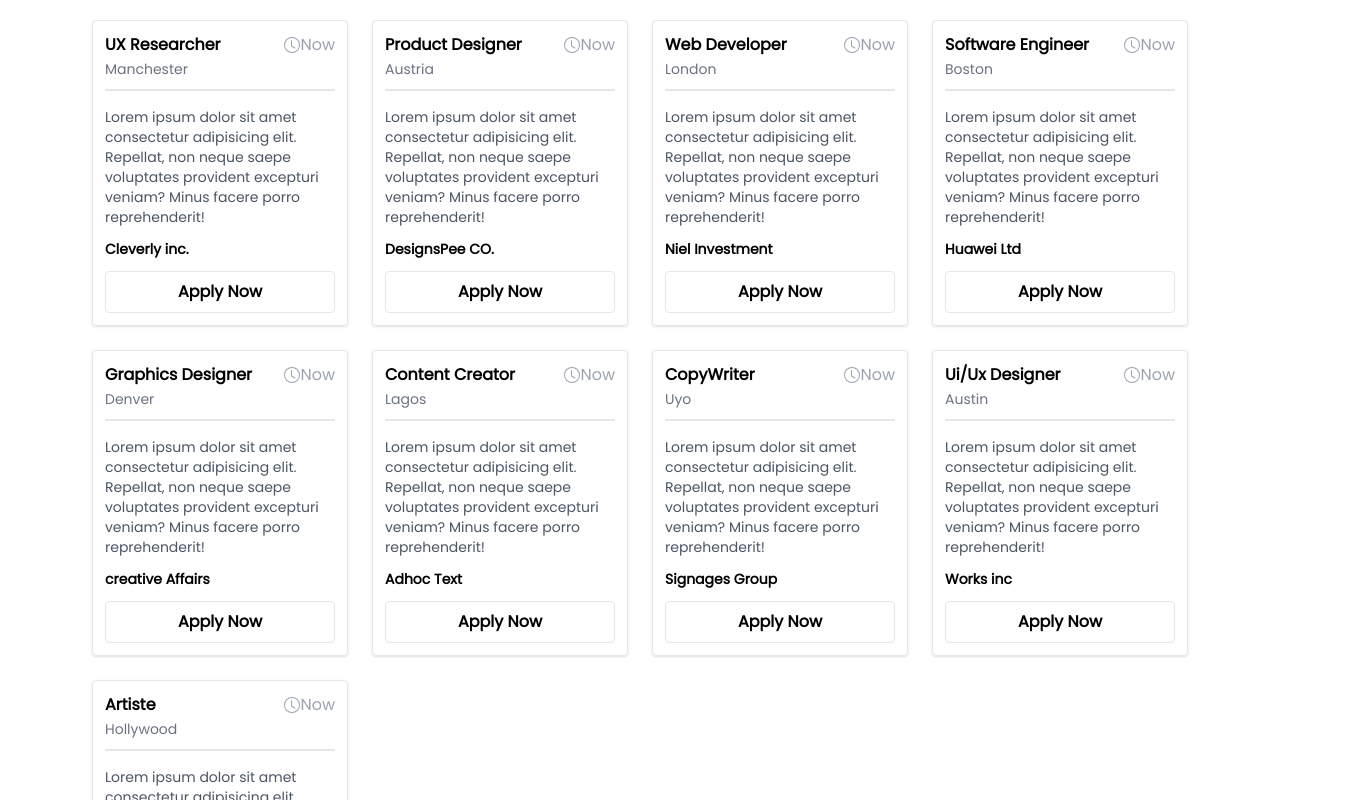
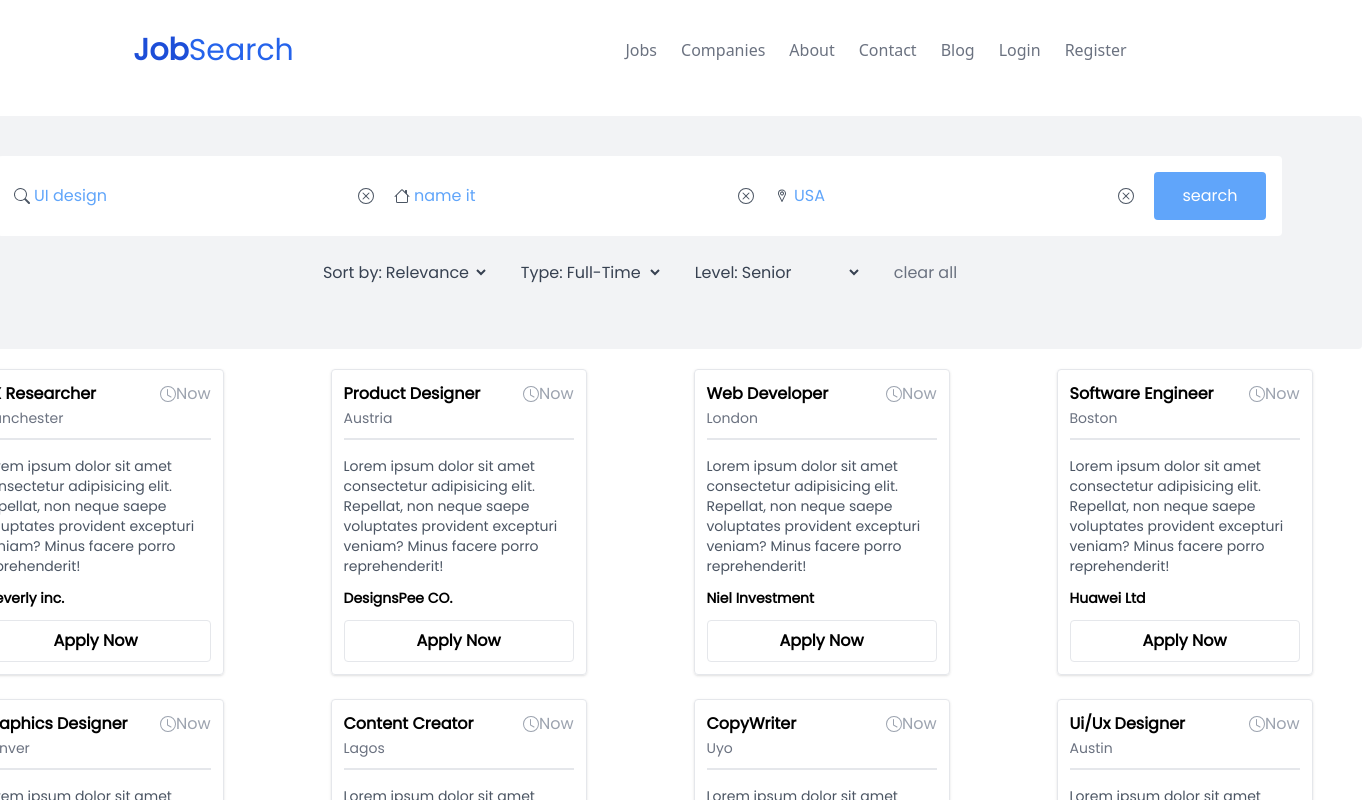
Before and after one commit to cleverAkanimoh/tailwind-learning-project, a React (Vite) app: page / in a window 1280 px wide. Shown: the top 800 px of the page, 1362 px wide, since content can reach past the window. Built offline with nearby package versions, Linux system fonts and the light colour scheme.

Commit message:
modified App.jsx and MiddleContent.jsx

```diff
--- a/src/App.jsx
+++ b/src/App.jsx
@@ -1,11 +1,11 @@
 import Footer from "./Components/Footer";
 import MiddleContent from "./Components/MiddleContent";
-// import NavBar from "./Components/NavBar";
+import NavBar from "./Components/NavBar";
 
 export default function App() {
   return (
     <main className="w-full flex flex-col items-center">
-      {/* <NavBar /> */}
+      <NavBar />
       <MiddleContent />
       <Footer />
     </main>
--- a/src/Components/MiddleContent.jsx
+++ b/src/Components/MiddleContent.jsx
@@ -1,5 +1,5 @@
 import { useState } from 'react';
-// import SearchForm from "./SearchForm";
+import SearchForm from "./SearchForm";
 import AvailableWorks from "./availableWorks";
 import data from "../Components/works";
 
@@ -7,7 +7,7 @@ export default function () {
   const [works, setWorks] = useState(data)
   return (
     <section>
-      {/* <SearchForm /> */}
+      <SearchForm />
       <AvailableWorks works={works} />
     </section>
   )
```
